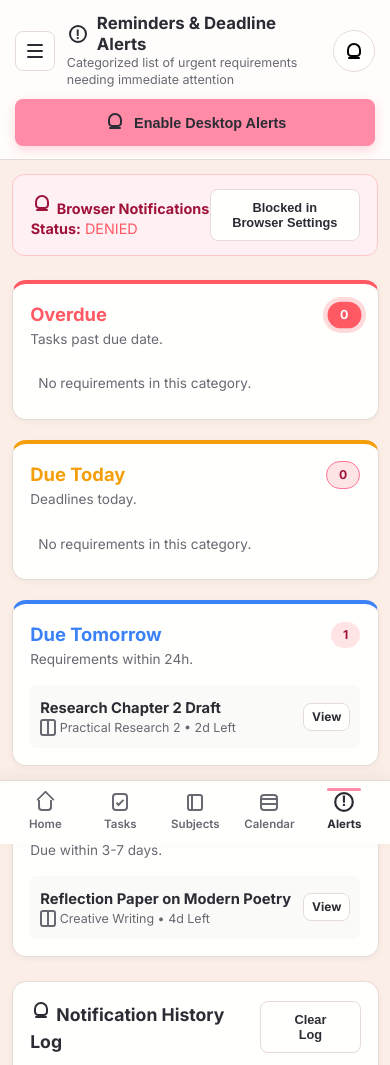
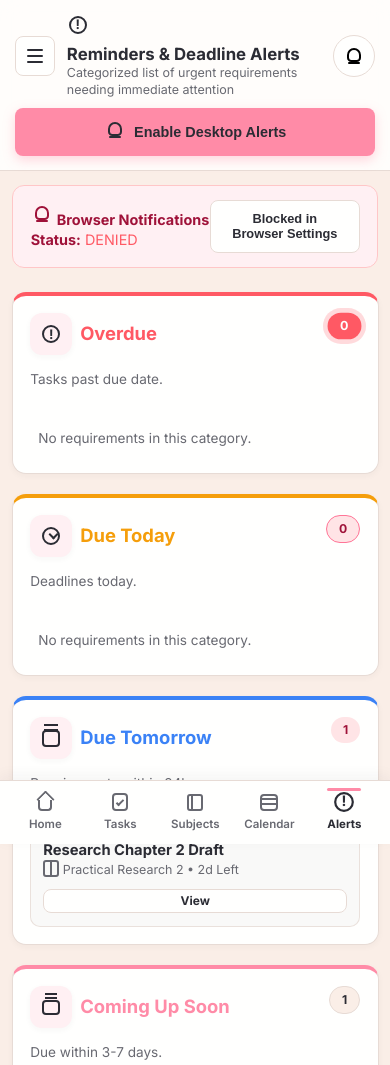
Before and after one commit to 03DxD12/Deadline-Buddy, a plain HTML site: page reminders.html in a window 390 px wide. Shown: the top 1065 px of the page. Drawn offline with Linux system fonts and the light colour scheme.

Commit message:
Polish responsive layout and card overflow

```diff
--- a/css/style.css
+++ b/css/style.css
@@ -65,6 +65,9 @@
 /* Reset & Base Reset */
 html {
     scroll-behavior: smooth;
+    width: 100%;
+    max-width: 100%;
+    overflow-x: hidden;
 }
 
 * {
@@ -82,6 +85,8 @@ body {
     min-height: 100vh;
     text-rendering: optimizeLegibility;
     overflow-x: hidden;
+    width: 100%;
+    max-width: 100%;
 }
 
 ::selection {
@@ -159,6 +164,9 @@ body {
     display: flex;
     min-height: 100vh;
     position: relative;
+    width: 100%;
+    max-width: 100%;
+    overflow-x: clip;
 }
 
 .app-layout::before {
@@ -314,6 +322,36 @@ body {
     top: 7px;
     background: currentColor;
     box-shadow: 0 5px 0 currentColor;
+}
+
+.icon-deadline::before {
+    width: 18px;
+    height: 18px;
+    border: 2px solid currentColor;
+    border-radius: 50%;
+}
+
+.icon-deadline::after {
+    width: 7px;
+    height: 7px;
+    border-left: 2px solid currentColor;
+    border-bottom: 2px solid currentColor;
+    transform: translate(2px, -2px) rotate(-45deg);
+}
+
+.icon-schedule::before {
+    width: 18px;
+    height: 15px;
+    border: 2px solid currentColor;
+    border-radius: 4px;
+}
+
+.icon-schedule::after {
+    width: 12px;
+    height: 2px;
+    top: 7px;
+    background: currentColor;
+    box-shadow: 0 4px 0 currentColor;
 }
 
 .icon-alerts::before {
@@ -434,6 +472,9 @@ body {
     display: inline-flex;
     align-items: center;
     gap: 8px;
+    min-width: 0;
+    max-width: 100%;
+    flex-wrap: wrap;
 }
 
 .label-with-icon {
@@ -517,6 +558,13 @@ body {
     position: relative;
     overflow: hidden;
     isolation: isolate;
+    min-width: 0;
+}
+
+.nav-item span:last-child,
+.mobile-nav-item span:last-child {
+    min-width: 0;
+    overflow-wrap: anywhere;
 }
 
 .nav-item .nav-icon {
@@ -663,6 +711,10 @@ body {
     flex-direction: column;
     min-height: 100vh;
     background-color: var(--bg-main);
+    min-width: 0;
+    width: calc(100% - 270px);
+    max-width: 100%;
+    overflow-x: clip;
 }
 
 /* Top Navigation Bar */
@@ -679,6 +731,17 @@ body {
     top: 0;
     z-index: 90;
     transition: box-shadow var(--duration-base) var(--ease-soft), background-color var(--duration-base) var(--ease-soft);
+    min-width: 0;
+    max-width: 100%;
+}
+
+.topbar > div[style*="flex: 1"] {
+    min-width: 0;
+}
+
+.topbar h1,
+.topbar p {
+    overflow-wrap: anywhere;
 }
 
 .mobile-toggle {
@@ -712,6 +775,8 @@ body {
     width: 100%;
     margin: 0 auto;
     flex: 1;
+    min-width: 0;
+    overflow-x: clip;
 }
 
 /* Cards & Layout Containers */
@@ -723,6 +788,18 @@ body {
     box-shadow: var(--shadow-sm);
     transition: transform var(--duration-base) var(--ease-soft), box-shadow var(--duration-base) var(--ease-soft), border-color var(--duration-base) var(--ease-soft), background-color var(--duration-base) var(--ease-soft);
     will-change: transform;
+    min-width: 0;
+    overflow-wrap: anywhere;
+}
+
+.card h1,
+.card h2,
+.card h3,
+.card p,
+.card strong,
+.card span,
+.card a {
+    max-width: 100%;
 }
 
 .card:hover {
@@ -740,6 +817,11 @@ body {
 .grid {
     display: grid;
     gap: 20px;
+    min-width: 0;
+}
+
+.grid > * {
+    min-width: 0;
 }
 
 .grid-2 {
@@ -773,6 +855,14 @@ body {
     overflow: hidden;
     isolation: isolate;
     will-change: transform;
+    max-width: 100%;
+    min-width: 0;
+    white-space: normal;
+    line-height: 1.2;
+}
+
+.btn .app-icon {
+    flex: 0 0 auto;
 }
 
 .btn:active {
@@ -915,8 +1005,150 @@ body {
     font-size: 0.76rem;
     font-weight: 700;
     letter-spacing: 0.3px;
-    white-space: nowrap;
+    white-space: normal;
+    max-width: 100%;
+    text-align: center;
+    overflow-wrap: anywhere;
     transition: transform var(--duration-base) var(--ease-soft), box-shadow var(--duration-base) var(--ease-soft), background-color var(--duration-base) var(--ease-soft);
+}
+
+.text-wrap-safe,
+.card-title-wrap,
+.card-meta-wrap {
+    min-width: 0;
+    overflow-wrap: anywhere;
+    word-break: break-word;
+}
+
+.card-title-wrap {
+    line-height: 1.25;
+}
+
+.balanced-card-row {
+    display: flex;
+    align-items: flex-start;
+    justify-content: space-between;
+    gap: 12px;
+    min-width: 0;
+    flex-wrap: wrap;
+}
+
+.balanced-card-row > :first-child {
+    min-width: 0;
+    flex: 1 1 auto;
+}
+
+.action-row {
+    display: flex;
+    align-items: center;
+    justify-content: flex-end;
+    gap: 8px;
+    flex-wrap: wrap;
+    min-width: 0;
+}
+
+.action-row .btn {
+    flex: 0 0 auto;
+}
+
+.soft-info-box {
+    font-size: 0.85rem;
+    color: var(--text-muted);
+    margin-bottom: 16px;
+    background: rgba(0,0,0,0.025);
+    padding: 12px;
+    border-radius: 8px;
+    overflow-wrap: anywhere;
+}
+
+.subject-card,
+.reminder-column {
+    display: flex;
+    flex-direction: column;
+    gap: 14px;
+}
+
+.subject-card-header,
+.reminder-column-header,
+.reminder-log-row {
+    display: flex;
+    align-items: flex-start;
+    justify-content: space-between;
+    gap: 12px;
+    min-width: 0;
+}
+
+.subject-icon-badge,
+.reminder-type-icon {
+    width: 42px;
+    height: 42px;
+    border-radius: 12px;
+    display: inline-flex;
+    align-items: center;
+    justify-content: center;
+    background: var(--primary-light);
+    color: var(--text-heading);
+    flex: 0 0 auto;
+    box-shadow: var(--shadow-sm);
+}
+
+.subject-title-block,
+.reminder-title-block {
+    min-width: 0;
+    flex: 1 1 auto;
+}
+
+.subject-card h3,
+.reminder-column h3 {
+    overflow-wrap: anywhere;
+    word-break: break-word;
+}
+
+.subject-card-footer {
+    display: flex;
+    align-items: center;
+    justify-content: space-between;
+    gap: 10px;
+    border-top: 1px solid var(--border-color);
+    padding-top: 12px;
+    font-size: 0.85rem;
+    min-width: 0;
+}
+
+.reminder-task-card {
+    padding: 12px;
+    background: rgba(0,0,0,0.025);
+    border: 1px solid rgba(231,219,213,0.8);
+    border-radius: 10px;
+    display: grid;
+    grid-template-columns: minmax(0, 1fr) auto;
+    align-items: center;
+    gap: 10px;
+    min-width: 0;
+}
+
+.reminder-task-card strong,
+.reminder-log-row strong {
+    overflow-wrap: anywhere;
+    word-break: break-word;
+}
+
+.reminder-task-meta,
+.reminder-log-message {
+    color: var(--text-muted);
+    font-size: 0.78rem;
+    overflow-wrap: anywhere;
+}
+
+.reminder-log-row {
+    padding: 10px 14px;
+    background: rgba(0,0,0,0.025);
+    border-radius: 8px;
+    font-size: 0.88rem;
+}
+
+.reminder-log-row > div {
+    min-width: 0;
 }
 
 .badge:hover {
@@ -1593,6 +1825,8 @@ input[type="datetime-local"].form-control::-webkit-calendar-picker-indicator:hov
     border-bottom: 1px solid var(--border-color);
     font-size: 0.84rem;
     transition: background-color var(--duration-fast) var(--ease-soft), transform var(--duration-fast) var(--ease-soft);
+    overflow-wrap: anywhere;
+    min-width: 0;
 }
 
 .notif-item:hover {
@@ -1828,6 +2062,8 @@ input[type="datetime-local"].form-control::-webkit-calendar-picker-indicator:hov
 
     .main-content {
         margin-left: 0;
+        width: 100%;
+        max-width: 100%;
         padding-bottom: 74px; /* Space for bottom nav */
     }
 
@@ -2016,6 +2252,32 @@ input[type="datetime-local"].form-control::-webkit-calendar-picker-indicator:hov
         grid-template-columns: 1fr;
     }
 
+    .balanced-card-row,
+    .subject-card-header,
+    .subject-card-footer,
+    .reminder-column-header,
+    .reminder-log-row {
+        align-items: flex-start;
+    }
+
+    .subject-card-footer {
+        flex-direction: column;
+    }
+
+    .subject-card-footer .action-row,
+    .subject-card-footer .btn,
+    .reminder-task-card .btn {
+        width: 100%;
+    }
+
+    .reminder-task-card {
+        grid-template-columns: 1fr;
+    }
+
+    .reminder-log-row {
+        flex-direction: column;
+    }
+
     .subtask-row {
         flex-wrap: wrap;
     }
--- a/reminders.html
+++ b/reminders.html
@@ -100,9 +100,9 @@
 
                 <div class="grid grid-4">
                     <!-- Overdue Section -->
-                    <div class="card" style="border-top: 4px solid var(--danger);">
-                        <h3 style="margin-top: 0; color: var(--danger); font-size: 1.15rem; display: flex; align-items: center; justify-content: space-between;">
-                            <span>Overdue</span>
+                    <div class="card reminder-column" style="border-top: 4px solid var(--danger);">
+                        <h3 class="reminder-column-header" style="margin-top: 0; color: var(--danger); font-size: 1.15rem;">
+                            <span class="title-with-icon"><span class="reminder-type-icon app-icon icon-alerts" aria-hidden="true"></span><span>Overdue</span></span>
                             <span class="badge badge-overdue" id="overdueCount">0</span>
                         </h3>
                         <p style="font-size: 0.85rem; color: var(--text-muted); margin-bottom: 16px;">Tasks past due date.</p>
@@ -112,9 +112,9 @@
                     </div>
 
                     <!-- Due Today Section -->
-                    <div class="card" style="border-top: 4px solid var(--warning);">
-                        <h3 style="margin-top: 0; color: var(--warning); font-size: 1.15rem; display: flex; align-items: center; justify-content: space-between;">
-                            <span>Due Today</span>
+                    <div class="card reminder-column" style="border-top: 4px solid var(--warning);">
+                        <h3 class="reminder-column-header" style="margin-top: 0; color: var(--warning); font-size: 1.15rem;">
+                            <span class="title-with-icon"><span class="reminder-type-icon app-icon icon-deadline" aria-hidden="true"></span><span>Due Today</span></span>
                             <span class="badge badge-urgent" id="dueTodayCount">0</span>
                         </h3>
                         <p style="font-size: 0.85rem; color: var(--text-muted); margin-bottom: 16px;">Deadlines today.</p>
@@ -124,9 +124,9 @@
                     </div>
 
                     <!-- Due Tomorrow Section -->
-                    <div class="card" style="border-top: 4px solid #3b82f6;">
-                        <h3 style="margin-top: 0; color: #3b82f6; font-size: 1.15rem; display: flex; align-items: center; justify-content: space-between;">
-                            <span>Due Tomorrow</span>
+                    <div class="card reminder-column" style="border-top: 4px solid #3b82f6;">
+                        <h3 class="reminder-column-header" style="margin-top: 0; color: #3b82f6; font-size: 1.15rem;">
+                            <span class="title-with-icon"><span class="reminder-type-icon app-icon icon-calendar" aria-hidden="true"></span><span>Due Tomorrow</span></span>
                             <span class="badge badge-due-soon" id="dueTomorrowCount">0</span>
                         </h3>
                         <p style="font-size: 0.85rem; color: var(--text-muted); margin-bottom: 16px;">Requirements within 24h.</p>
@@ -136,9 +136,9 @@
                     </div>
 
                     <!-- Coming Up Section -->
-                    <div class="card" style="border-top: 4px solid var(--primary);">
-                        <h3 style="margin-top: 0; color: var(--primary); font-size: 1.15rem; display: flex; align-items: center; justify-content: space-between;">
-                            <span><span class="title-with-icon"><span class="app-icon icon-calendar" aria-hidden="true"></span>Coming Up Soon</span></span>
+                    <div class="card reminder-column" style="border-top: 4px solid var(--primary);">
+                        <h3 class="reminder-column-header" style="margin-top: 0; color: var(--primary); font-size: 1.15rem;">
+                            <span class="title-with-icon"><span class="reminder-type-icon app-icon icon-schedule" aria-hidden="true"></span><span>Coming Up Soon</span></span>
                             <span class="badge badge-normal" id="comingUpCount">0</span>
                         </h3>
                         <p style="font-size: 0.85rem; color: var(--text-muted); margin-bottom: 16px;">Due within 3-7 days.</p>
@@ -150,7 +150,7 @@
 
                 <!-- Recent Notifications Log Card -->
                 <div class="card" style="margin-top: 24px;">
-                    <div style="display: flex; justify-content: space-between; align-items: center; margin-bottom: 16px;">
+                    <div class="balanced-card-row" style="margin-bottom: 16px;">
                         <h3 style="margin: 0; font-size: 1.1rem;"><span class="app-icon icon-bell" aria-hidden="true"></span> Notification History Log</h3>
                         <button class="btn btn-secondary" style="font-size: 0.8rem;" id="clearLogBtn">Clear Log</button>
                     </div>
@@ -281,10 +281,10 @@
                     const sub = subjects.find(s => String(s.id) === String(t.subjectId));
                     const urgency = Deadline.getUrgencyState(t.dueDate, t.dueTime, t.status);
                     return `
-                        <div style="padding: 10px; background: rgba(0,0,0,0.02); border-radius: 6px; display: flex; justify-content: space-between; align-items: center;">
+                        <div class="reminder-task-card">
                             <div>
-                                <strong style="font-size: 0.92rem; color: var(--text-heading);">${t.title}</strong>
-                                <div style="font-size: 0.78rem; color: var(--text-muted);">
+                                <strong class="card-title-wrap" style="font-size: 0.92rem; color: var(--text-heading);">${t.title}</strong>
+                                <div class="reminder-task-meta">
                                     <span class="meta-icon app-icon icon-subjects" aria-hidden="true"></span> ${sub ? (sub.name || sub.subjectName) : 'General'} &bull; <span data-due-date="${t.dueDate}">${urgency.label}</span>
                                 </div>
                             </div>
@@ -306,9 +306,9 @@
                 logContainer.innerHTML = `<div style="color: var(--text-muted); font-size: 0.85rem; padding: 12px; text-align: center;">Notification history is empty.</div>`;
             } else {
                 logContainer.innerHTML = notifs.map(n => `
-                    <div style="padding: 10px 14px; background: rgba(0,0,0,0.02); border-radius: 6px; display: flex; justify-content: space-between; align-items: center; font-size: 0.88rem;">
+                    <div class="reminder-log-row">
                         <div>
-                            <strong>${n.title}</strong> &bull; <span style="color: var(--text-muted);">${n.message}</span>
+                            <strong>${n.title}</strong> &bull; <span class="reminder-log-message">${n.message}</span>
                         </div>
                         <span style="font-size: 0.75rem; color: var(--text-muted);">${new Date(n.timestamp).toLocaleTimeString([], { hour: '2-digit', minute: '2-digit' })}</span>
                     </div>
```
Also changed, not shown: dashboard.html (+5 -5 lines), subjects.html (+10 -9 lines), tasks.html (+7 -7 lines).
